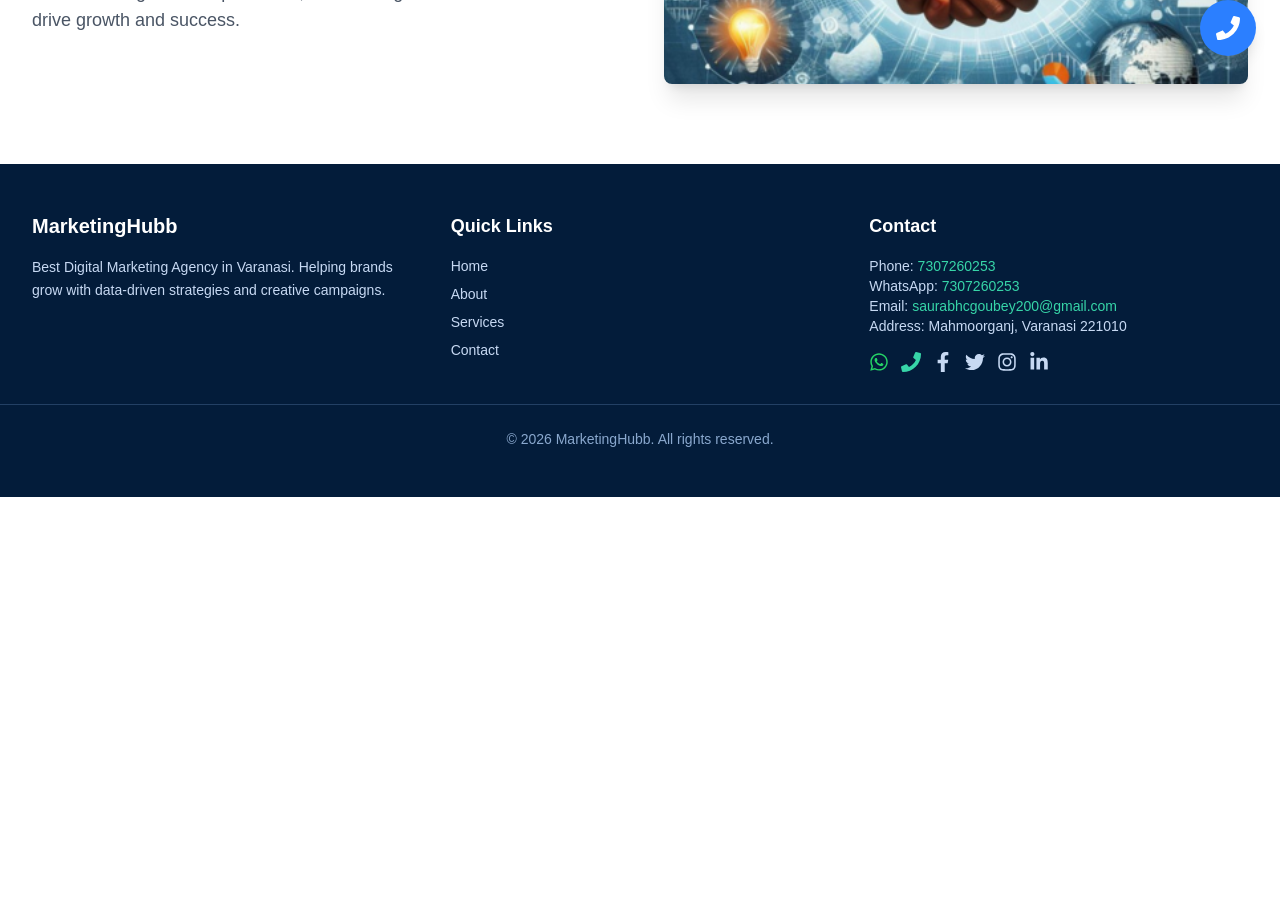
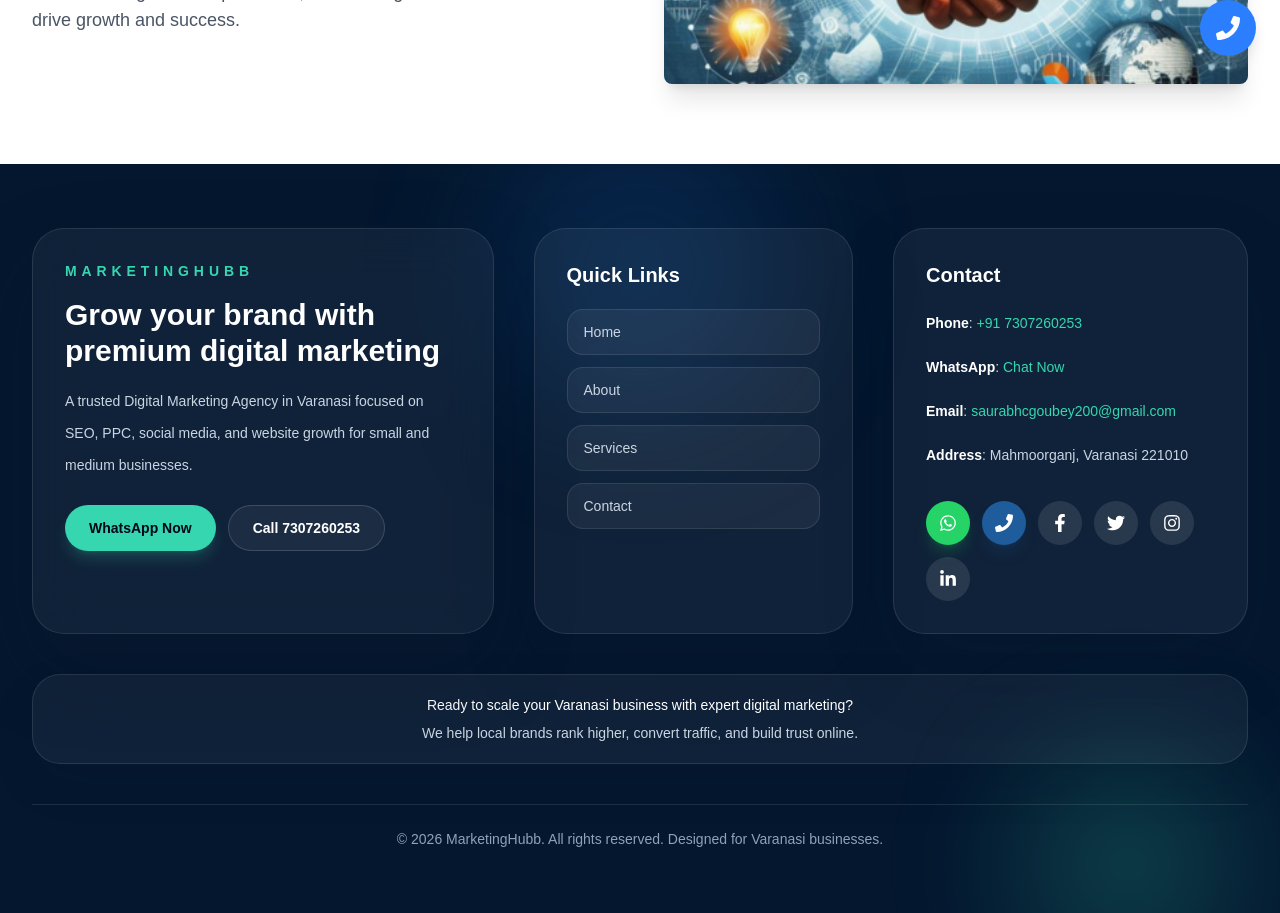
Before and after one commit to rohan-2004-web/marketinghubb, a Next.js app: page /about in a window 1280 px wide. Shown: the part 720-1633 px from the top of the page. Before the commit the page ends 1217 px from the top, so only its background shows below. Built offline with nearby package versions, Linux system fonts and the light colour scheme.

Commit message:
Style footer across all pages

```diff
--- a/app/components/Footer.tsx
+++ b/app/components/Footer.tsx
@@ -5,41 +5,61 @@
 
 export default function Footer() {
   return (
-    <footer className="bg-[#031c3a] text-[#c7d9f3] py-12">
-      <div className="max-w-7xl mx-auto px-4 sm:px-6 lg:px-8 grid grid-cols-1 md:grid-cols-3 gap-10">
-        <div>
-          <h3 className="text-xl font-bold text-white mb-4">MarketingHubb</h3>
-          <p className="text-sm leading-relaxed">Best Digital Marketing Agency in Varanasi. Helping brands grow with data-driven strategies and creative campaigns.</p>
+    <footer className="relative overflow-hidden bg-[#04172f] text-slate-200 py-16">
+      <div className="absolute inset-0 pointer-events-none">
+        <div className="absolute -top-10 left-1/2 h-72 w-72 -translate-x-1/2 rounded-full bg-[#0f4b8d]/30 blur-3xl" />
+        <div className="absolute -bottom-16 right-10 h-56 w-56 rounded-full bg-[#35d6b0]/20 blur-3xl" />
+      </div>
+
+      <div className="relative z-10 max-w-7xl mx-auto px-4 sm:px-6 lg:px-8">
+        <div className="grid gap-10 lg:grid-cols-[1.3fr_0.9fr_1fr]">
+          <div className="rounded-[32px] border border-white/10 bg-white/5 p-8 shadow-[0_35px_80px_rgba(15,23,42,0.25)] backdrop-blur-xl">
+            <p className="text-sm font-semibold uppercase tracking-[0.35em] text-[#35d6b0] mb-4">MarketingHubb</p>
+            <h3 className="text-3xl font-extrabold text-white mb-4">Grow your brand with premium digital marketing</h3>
+            <p className="text-sm leading-8 text-slate-300 mb-6">A trusted Digital Marketing Agency in Varanasi focused on SEO, PPC, social media, and website growth for small and medium businesses.</p>
+            <div className="flex flex-col gap-3 sm:flex-row">
+              <a href="https://wa.me/917307260253" target="_blank" rel="noopener noreferrer" className="inline-flex items-center justify-center rounded-full bg-[#35d6b0] px-6 py-3 text-sm font-semibold text-slate-950 shadow-lg shadow-[#35d6b0]/20 transition hover:bg-[#24b38c]">WhatsApp Now</a>
+              <a href="tel:+917307260253" className="inline-flex items-center justify-center rounded-full border border-white/15 bg-white/5 px-6 py-3 text-sm font-semibold text-white transition hover:border-[#35d6b0] hover:text-[#35d6b0]">Call 7307260253</a>
+            </div>
+          </div>
+
+          <div className="rounded-[32px] border border-white/10 bg-white/5 p-8 shadow-[0_35px_80px_rgba(15,23,42,0.15)]">
+            <h4 className="text-xl font-semibold text-white mb-5">Quick Links</h4>
+            <ul className="grid gap-3 text-sm text-slate-300">
+              <li><Link href="/" className="block rounded-2xl border border-white/10 bg-white/5 px-4 py-3 transition hover:border-[#35d6b0] hover:bg-[#0b3f66] hover:text-white">Home</Link></li>
+              <li><Link href="/about" className="block rounded-2xl border border-white/10 bg-white/5 px-4 py-3 transition hover:border-[#35d6b0] hover:bg-[#0b3f66] hover:text-white">About</Link></li>
+              <li><Link href="/service" className="block rounded-2xl border border-white/10 bg-white/5 px-4 py-3 transition hover:border-[#35d6b0] hover:bg-[#0b3f66] hover:text-white">Services</Link></li>
+              <li><Link href="/contact" className="block rounded-2xl border border-white/10 bg-white/5 px-4 py-3 transition hover:border-[#35d6b0] hover:bg-[#0b3f66] hover:text-white">Contact</Link></li>
+            </ul>
+          </div>
+
+          <div className="rounded-[32px] border border-white/10 bg-white/5 p-8 shadow-[0_35px_80px_rgba(15,23,42,0.12)]">
+            <h4 className="text-xl font-semibold text-white mb-5">Contact</h4>
+            <div className="space-y-4 text-sm text-slate-300">
+              <p className="leading-7"><span className="font-semibold text-white">Phone</span>: <a href="tel:+917307260253" className="text-[#35d6b0] hover:text-white">+91 7307260253</a></p>
+              <p className="leading-7"><span className="font-semibold text-white">WhatsApp</span>: <a href="https://wa.me/917307260253" target="_blank" rel="noopener noreferrer" className="text-[#35d6b0] hover:text-white">Chat Now</a></p>
+              <p className="leading-7"><span className="font-semibold text-white">Email</span>: <a href="mailto:saurabhcgoubey200@gmail.com" className="text-[#35d6b0] hover:text-white">saurabhcgoubey200@gmail.com</a></p>
+              <p className="leading-7"><span className="font-semibold text-white">Address</span>: Mahmoorganj, Varanasi 221010</p>
+            </div>
+            <div className="mt-8 flex flex-wrap items-center gap-3 text-lg text-slate-200">
+              <a href="https://wa.me/917307260253" target="_blank" rel="noopener noreferrer" className="inline-flex h-11 w-11 items-center justify-center rounded-full bg-[#25d366] text-white shadow-lg shadow-[#25d366]/20 transition hover:bg-[#17b05c]"><FaWhatsapp /></a>
+              <a href="tel:+917307260253" className="inline-flex h-11 w-11 items-center justify-center rounded-full bg-[#1f5c9c] text-white shadow-lg shadow-[#1f5c9c]/20 transition hover:bg-[#154772]"><FaPhone /></a>
+              <a href="#" className="inline-flex h-11 w-11 items-center justify-center rounded-full bg-white/10 text-white transition hover:bg-[#35d6b0] hover:text-slate-950"><FaFacebookF /></a>
+              <a href="#" className="inline-flex h-11 w-11 items-center justify-center rounded-full bg-white/10 text-white transition hover:bg-[#35d6b0] hover:text-slate-950"><FaTwitter /></a>
+              <a href="#" className="inline-flex h-11 w-11 items-center justify-center rounded-full bg-white/10 text-white transition hover:bg-[#35d6b0] hover:text-slate-950"><FaInstagram /></a>
+              <a href="#" className="inline-flex h-11 w-11 items-center justify-center rounded-full bg-white/10 text-white transition hover:bg-[#35d6b0] hover:text-slate-950"><FaLinkedinIn /></a>
+            </div>
+          </div>
         </div>
 
-        <div>
-          <h4 className="text-lg font-semibold text-white mb-4">Quick Links</h4>
-          <ul className="space-y-2 text-sm">
-            <li><Link href="/" className="hover:text-[#37d5a8]">Home</Link></li>
-            <li><Link href="/about" className="hover:text-[#37d5a8]">About</Link></li>
-            <li><Link href="/service" className="hover:text-[#37d5a8]">Services</Link></li>
-            <li><Link href="/contact" className="hover:text-[#37d5a8]">Contact</Link></li>
-          </ul>
+        <div className="mt-10 rounded-[28px] border border-white/10 bg-white/5 px-6 py-5 text-center text-sm text-slate-300 shadow-[0_20px_50px_rgba(15,23,42,0.08)]">
+          <p className="font-medium text-white">Ready to scale your Varanasi business with expert digital marketing?</p>
+          <p className="mt-2">We help local brands rank higher, convert traffic, and build trust online.</p>
         </div>
 
-        <div>
-          <h4 className="text-lg font-semibold text-white mb-4">Contact</h4>
-          <p className="text-sm">Phone: <a href="tel:+917307260253" className="text-[#37d5a8] hover:text-white">7307260253</a></p>
-          <p className="text-sm">WhatsApp: <a href="https://wa.me/917307260253" target="_blank" rel="noopener noreferrer" className="text-[#37d5a8] hover:text-white">7307260253</a></p>
-          <p className="text-sm">Email: <a href="mailto:saurabhcgoubey200@gmail.com" className="text-[#37d5a8] hover:text-white">saurabhcgoubey200@gmail.com</a></p>
-          <p className="text-sm">Address: Mahmoorganj, Varanasi 221010</p>
-          <div className="flex items-center mt-4 gap-3 text-xl">
-            <a href="https://wa.me/917307260253" target="_blank" rel="noopener noreferrer" className="text-[#25d366] hover:text-[#1ca851]"><FaWhatsapp /></a>
-            <a href="tel:+917307260253" className="text-[#37d5a8] hover:text-[#1f55ad]"><FaPhone /></a>
-            <a href="#" className="text-[#c7d9f3] hover:text-[#37d5a8]"><FaFacebookF /></a>
-            <a href="#" className="text-[#c7d9f3] hover:text-[#37d5a8]"><FaTwitter /></a>
-            <a href="#" className="text-[#c7d9f3] hover:text-[#37d5a8]"><FaInstagram /></a>
-            <a href="#" className="text-[#c7d9f3] hover:text-[#37d5a8]"><FaLinkedinIn /></a>
-          </div>
+        <div className="mt-10 border-t border-white/10 pt-6 text-center text-sm text-slate-400">
+          © {new Date().getFullYear()} MarketingHubb. All rights reserved. Designed for Varanasi businesses.
         </div>
-      </div>
-      <div className="border-t border-[#234064] mt-8 pt-6 text-center text-sm text-[#8aa8ce]">
-        © {new Date().getFullYear()} MarketingHubb. All rights reserved.
       </div>
     </footer>
   );
```
